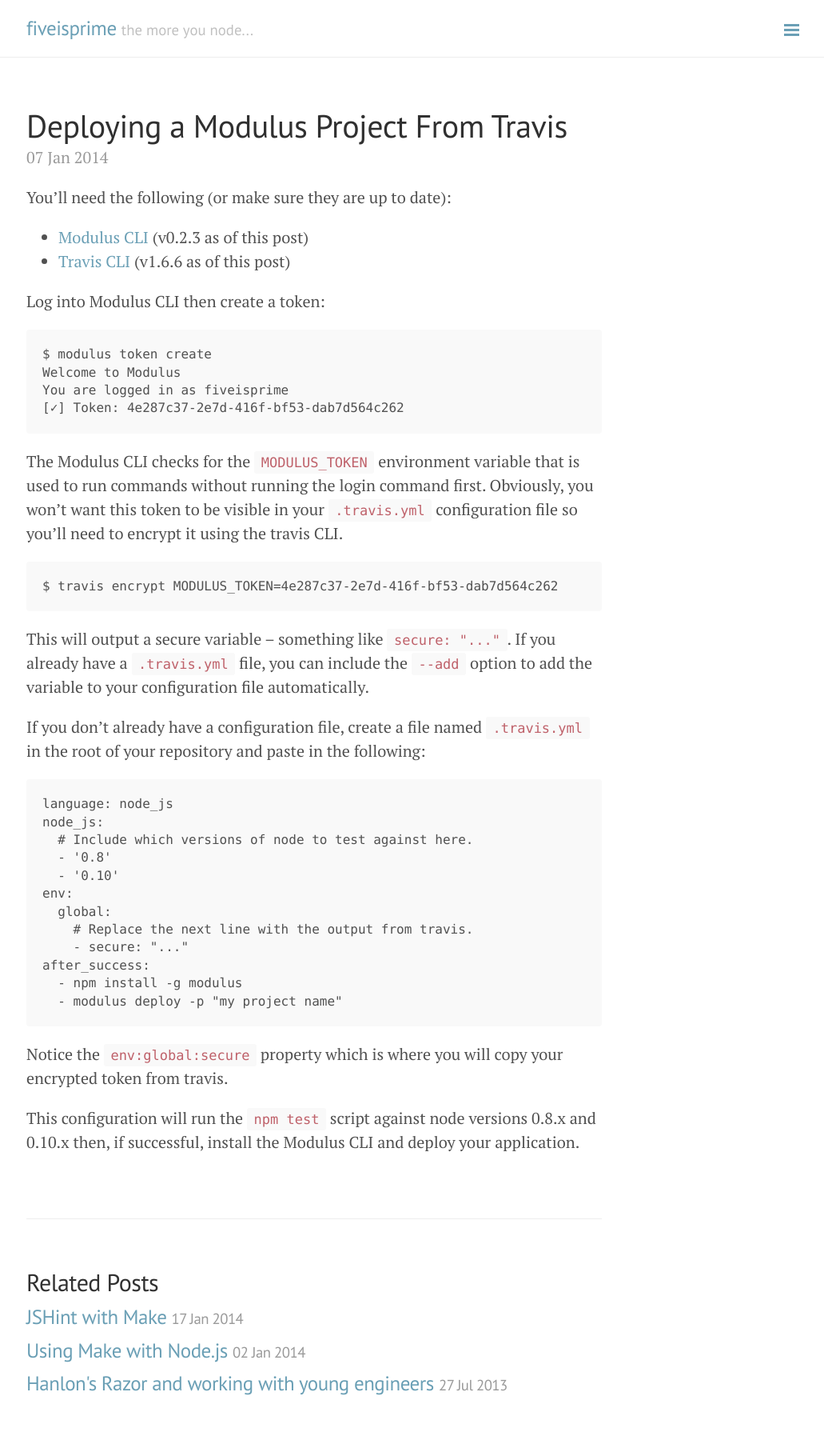
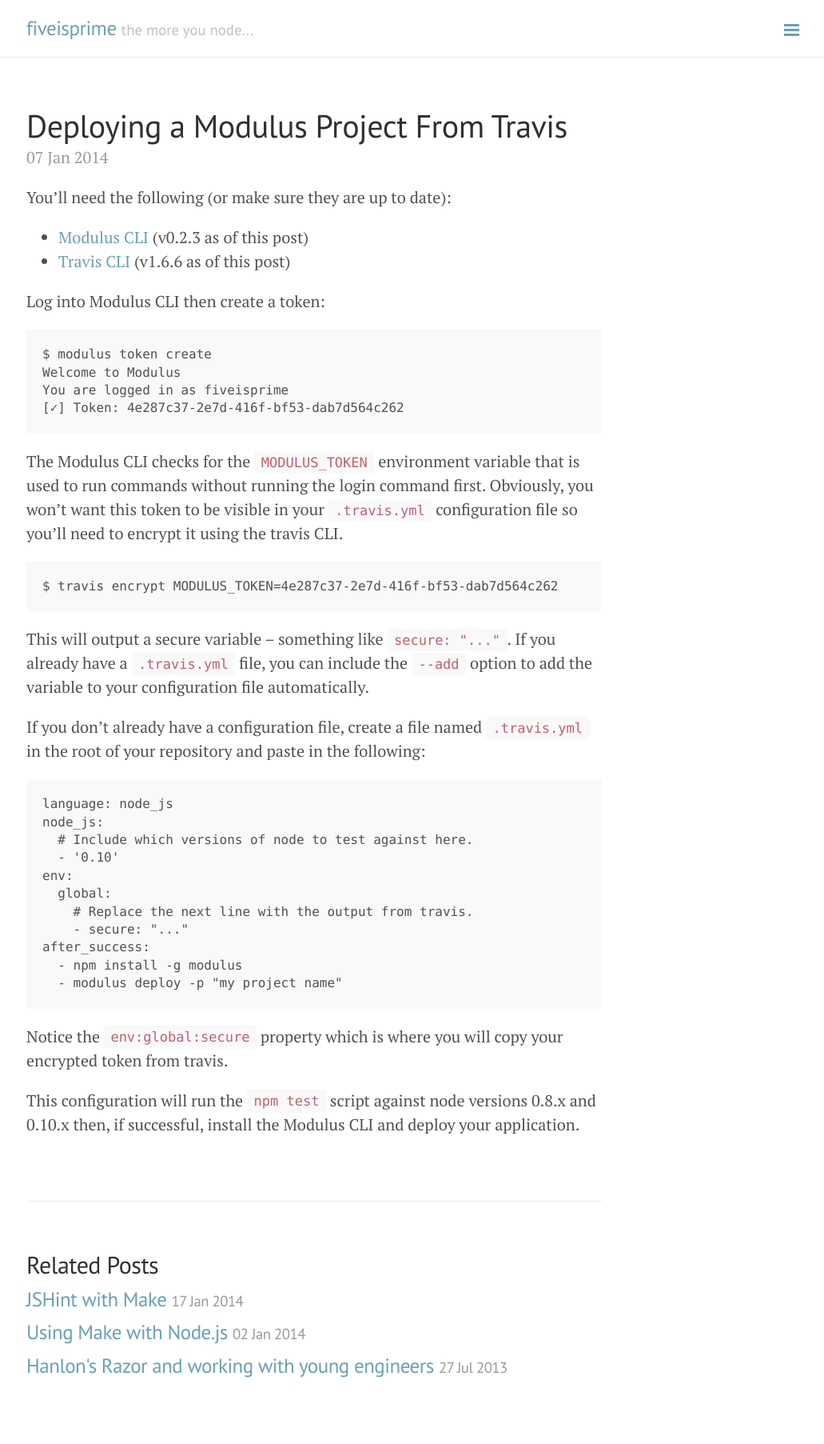
Before and after one commit to fiveisprime/fiveisprime.github.io, a Jekyll site: the page built from _posts/2014-01-07-modulus-deploy-from-travis.md, in a window 1280 px wide. Shown: the whole page at 80% size, without its empty margins (247-1278 px from the left). Built offline with Jekyll 4.4.1, drawn with Linux system fonts in a browser that asks for light colours; Markdown is read by kramdown in place of the engine named in the settings; after the commit the page ends 1783 px from its top, so only the background shows below that.

Commit message:
Removed the multi-version test.

```diff
--- a/_posts/2014-01-07-modulus-deploy-from-travis.md
+++ b/_posts/2014-01-07-modulus-deploy-from-travis.md
@@ -32,7 +32,6 @@
     language: node_js
     node_js:
       # Include which versions of node to test against here.
-      - '0.8'
       - '0.10'
     env:
       global:
```
